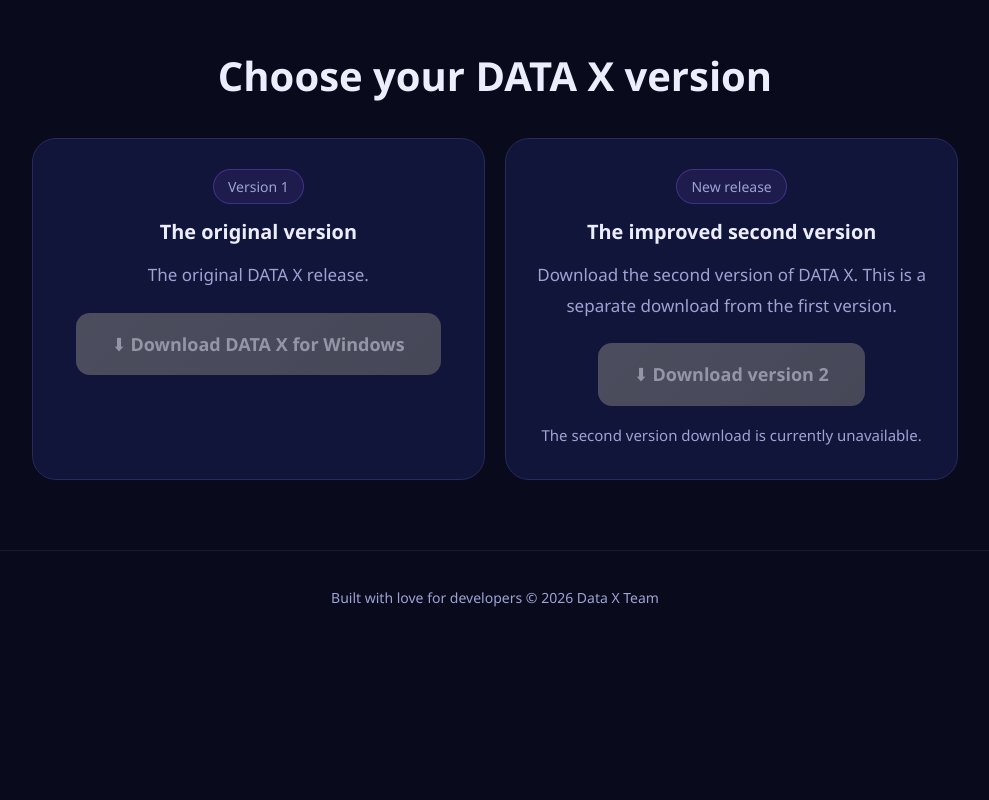
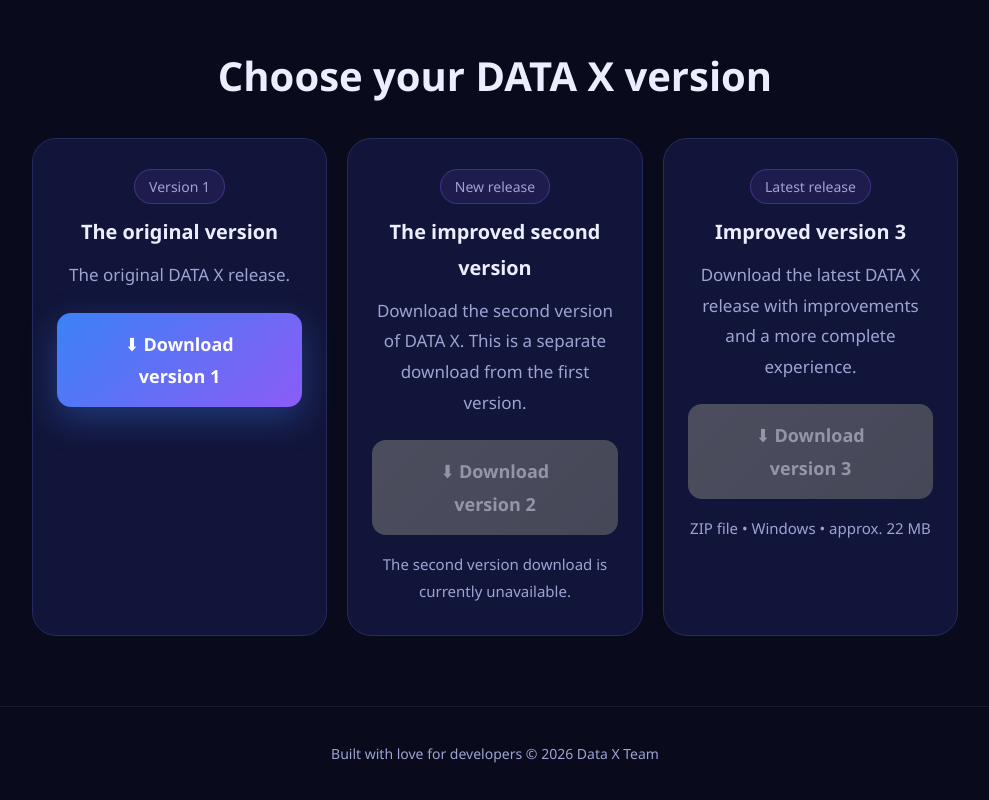
Before and after one commit to majdshtat08/Data-X-AI, a plain HTML site: page datax.html in a window 1280 px wide. Shown: the part 3096-3896 px from the top of the page, without its empty margins (145-1134 px from the left). Before the commit the page ends 3740 px from the top, so only its background shows below. Drawn offline with Linux system fonts and the light colour scheme; no server answers.

Commit message:
Publish DATA X version 3 download
Co-authored-by: Copilot <223556219+Copilot@users.noreply.github.com>

```diff
--- a/datax.html
+++ b/datax.html
@@ -9,7 +9,7 @@
   <meta property="og:description" content="Code, websites, design and reels — free, private, on your own PC.">
   <meta property="og:image" content="assets/icon.png">
   <link rel="icon" href="assets/icon.png">
-  <link rel="stylesheet" href="datax.css?v=20261121">
+  <link rel="stylesheet" href="datax.css?v=20261121-v3">
 </head>
 <body>
   <header class="nav">
@@ -35,7 +35,7 @@
       <h1 class="reveal">DATA X</h1>
       <p class="lead reveal" data-i18n="hero_lead"></p>
       <div class="cta reveal">
-        <a id="dl" class="btn" href="downloads/DATAX-App.zip" download><span data-i18n="dl_btn"></span></a>
+        <a id="dl" class="btn" href="downloads/DATAX-App-v3.zip" download="DATAX-App-v3.zip"><span data-i18n="dl_btn"></span></a>
         <a id="gh" class="btn alt" href="#" target="_blank" rel="noopener" hidden>GitHub</a>
       </div>
       <p id="dl-note" class="note reveal"></p>
@@ -86,8 +86,8 @@
           <p class="version-label" data-i18n="v1_label">النسخة الأولى</p>
           <h3 data-i18n="v1_title">النسخة الأولى</h3>
           <p class="version-description" data-i18n="v1_description">الإصدار الأساسي من DATA X.</p>
-          <a id="dl2" class="btn" href="downloads/DATAX-App.zip" download>
-            <span data-i18n="dl_btn">⬇ تحميل النسخة الأولى</span>
+          <a id="dl2" class="btn" href="downloads/DATAX-App.zip" download="DATAX-App.zip">
+            <span data-i18n="v1_dl_btn">⬇ تحميل النسخة الأولى</span>
           </a>
         </article>
         <article class="version-card">
@@ -99,11 +99,20 @@
           </a>
           <p id="dl-v2-note" class="note" data-i18n="v2_note">ملف ZIP • ويندوز</p>
         </article>
+        <article class="version-card">
+          <p class="version-label" data-i18n="v3_label">إصدار أحدث</p>
+          <h3 data-i18n="v3_title">النسخة الثالثة المحسّنة</h3>
+          <p class="version-description" data-i18n="v3_description">حمّل أحدث نسخة من DATA X مع تحسينات وتجربة أكثر اكتمالاً.</p>
+          <a id="dl-v3" class="btn" href="downloads/DATAX-App-v3.zip" download="DATAX-App-v3.zip">
+            <span data-i18n="v3_dl_btn">⬇ تحميل النسخة الثالثة</span>
+          </a>
+          <p id="dl-v3-note" class="note" data-i18n="v3_note">ملف ZIP • ويندوز • 22 MB تقريباً</p>
+        </article>
       </div>
     </section>
   </main>
 
   <footer><span data-i18n="foot"></span> © <span id="year"></span> Data X Team</footer>
-  <script src="datax.js?v=20261121"></script>
+  <script src="datax.js?v=20261121-v3"></script>
 </body>
 </html>
--- a/datax.js
+++ b/datax.js
@@ -3,7 +3,7 @@
 // ───────── إعدادات (غالباً لا تحتاج لتعديل شيء) ─────────
 const CONFIG = {
   repo: "",            // مثال: "username/datax" — اتركه فارغاً ليُكتشف تلقائياً من رابط الموقع على GitHub Pages
-  zip: "downloads/DATAX-App.zip",  // الملف المرفوع داخل الموقع نفسه (يعمل دائماً)
+  zip: "downloads/DATAX-App-v3.zip",  // أحدث نسخة مرفوعة داخل الموقع
   asset: "DATAX.exe",              // إن وُجد إصدار .exe على GitHub يُستخدم بدلاً منه تلقائياً
   author: { ar: "مجد الدين شتات", en: "Majd Al-Din Shattat" },
 };
@@ -14,7 +14,7 @@ const I18N = {
     nav_features: "المميزات", nav_how: "كيف يعمل", nav_versions: "النسخ", nav_faq: "أسئلة شائعة", nav_about: "عن المشروع",
     versions_title: "اختر نسخة DATA X", v1_label: "النسخة الأولى", v1_title: "النسخة الأولى",
     v1_description: "الإصدار الأساسي من DATA X.",
-    announcement: "هذه نسخة تجريبية، وما زلنا نعمل على تطويرها. ترقبوا تحديثات جديدة خلال الأيام القادمة.",
+    announcement: "النسخة الثالثة متاحة الآن — حمّلها واختبر آخر التحسينات.",
     hero_lead: "مساعد ذكاء اصطناعي شخصي يعمل على جهازك: يبرمج، يصمم، ويمنتج الفيديوهات — مجاناً وبدون اشتراك.",
     dl_btn: "⬇ تحميل DATA X لويندوز", b_free: "مجاني 100%", b_private: "يعمل على جهازك", b_lang: "عربي + English",
     f_title: "شو بيعمل DATA X؟",
@@ -41,6 +41,10 @@ const I18N = {
     v2_description: "حمّل النسخة الثانية من DATA X. هذا تنزيل مستقل عن النسخة الأولى.",
     v2_dl_btn: "⬇ تحميل النسخة الثانية", v2_note: "ملف ZIP • ويندوز",
     v2_missing: "تنزيل النسخة الثانية غير متاح حالياً.",
+    v1_dl_btn: "⬇ تحميل النسخة الأولى",
+    v3_label: "إصدار أحدث", v3_title: "النسخة الثالثة المحسّنة",
+    v3_description: "حمّل أحدث نسخة من DATA X مع تحسينات وتجربة أكثر اكتمالاً.",
+    v3_dl_btn: "⬇ تحميل النسخة الثالثة", v3_note: "ملف ZIP • ويندوز • 22 MB تقريباً",
     note_ver: "الإصدار {v} • حجم {mb} MB • ويندوز 10/11", note_zip: "ملف ZIP • بعد فك الضغط شغّل START_DATAX.bat • ويندوز 10/11",
     note_missing: "تنبيه: ملف التطبيق غير مرفوع بعد. أضِف downloads/DATAX-App.zip أو الإصدار DATAX.exe على GitHub.",
   },
@@ -75,6 +79,10 @@ const I18N = {
     v2_description: "Download the second version of DATA X. This is a separate download from the first version.",
     v2_dl_btn: "⬇ Download version 2", v2_note: "ZIP file • Windows",
     v2_missing: "The second version download is currently unavailable.",
+    v1_dl_btn: "⬇ Download version 1",
+    v3_label: "Latest release", v3_title: "Improved version 3",
+    v3_description: "Download the latest DATA X release with improvements and a more complete experience.",
+    v3_dl_btn: "⬇ Download version 3", v3_note: "ZIP file • Windows • approx. 22 MB",
     note_ver: "Version {v} • {mb} MB • Windows 10/11", note_zip: "ZIP file • extract it, then run START_DATAX.bat • Windows 10/11",
     note_missing: "Notice: the app file is not uploaded yet. Add downloads/DATAX-App.zip or upload DATAX.exe in GitHub Releases.",
   },
@@ -115,7 +123,7 @@ function setLang(l) {
 
 /** الزر يعمل دائماً ويحمل ملف ZIP المرفوع داخل الموقع. */
 async function setupDownload() {
-  const links = [$("#dl"), $("#dl2")];
+  const links = [$("#dl"), $("#dl-v3")];
   links.forEach((a) => { a.href = CONFIG.zip; a.setAttribute("download", ""); });
   const v2Link = $("#dl-v2");
 
```
Also changed, not shown: 1 other file.
